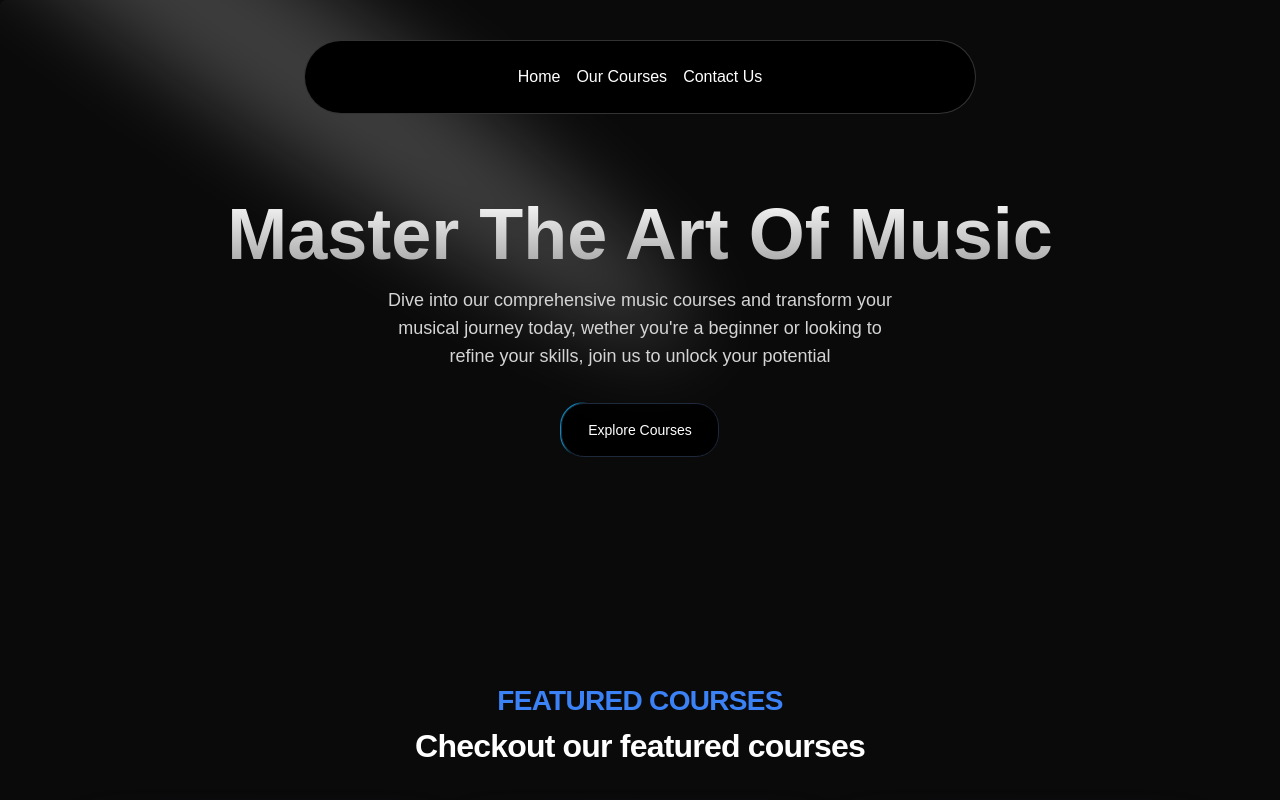
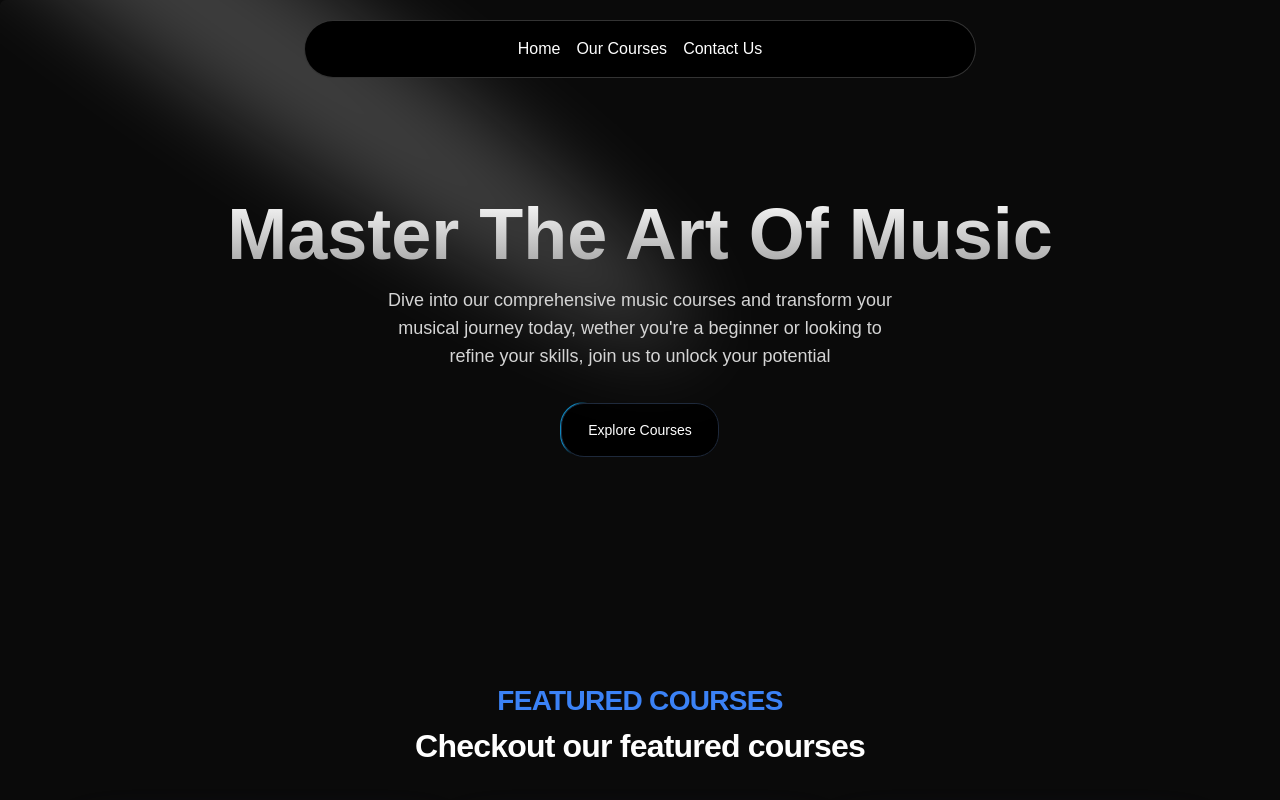
Before and after one commit to Zameerahmad01/nextjs-music-academy, a Next.js app: page / in a window 1280 px wide. Shown: the top 800 px of the page. Built offline with nearby package versions, Linux system fonts and the light colour scheme.

Commit message:
update navbar

```diff
--- a/src/components/Navbar.tsx
+++ b/src/components/Navbar.tsx
@@ -8,12 +8,15 @@ export default function Navbar({ className }: { className?: string }) {
   const [active, setActive] = useState<string | null>(null);
   return (
     <div
-      className={cn("fixed top-10 inset-x-0 max-w-2xl mx-auto z-50", className)}
+      className={cn("fixed top-5 inset-x-0 max-w-2xl mx-auto z-50", className)}
     >
       <Menu setActive={setActive}>
         <Link href={"/"}>
-        <MenuItem setActive={setActive} active={active} item="Home">
-        </MenuItem>
+          <MenuItem
+            setActive={setActive}
+            active={active}
+            item="Home"
+          ></MenuItem>
         </Link>
 
         <MenuItem setActive={setActive} active={active} item="Our Courses">
@@ -26,8 +29,11 @@ export default function Navbar({ className }: { className?: string }) {
           </div>
         </MenuItem>
 
-        <MenuItem setActive={setActive} active={active} item="Contact Us">
-        </MenuItem>
+        <MenuItem
+          setActive={setActive}
+          active={active}
+          item="Contact Us"
+        ></MenuItem>
       </Menu>
     </div>
   );
--- a/src/components/ui/navbar-menu.tsx
+++ b/src/components/ui/navbar-menu.tsx
@@ -70,7 +70,7 @@ export const Menu = ({
   return (
     <nav
       onMouseLeave={() => setActive(null)} // resets the state
-      className="relative rounded-full border border-transparent dark:bg-black dark:border-white/[0.2] bg-white shadow-input flex justify-center space-x-4 px-8 py-6 "
+      className="relative rounded-full border border-transparent dark:bg-black dark:border-white/[0.2] bg-white shadow-input flex justify-center space-x-4 px-8 py-4 "
     >
       {children}
     </nav>
```
Lines whose indentation alone changed are shown as unchanged.
